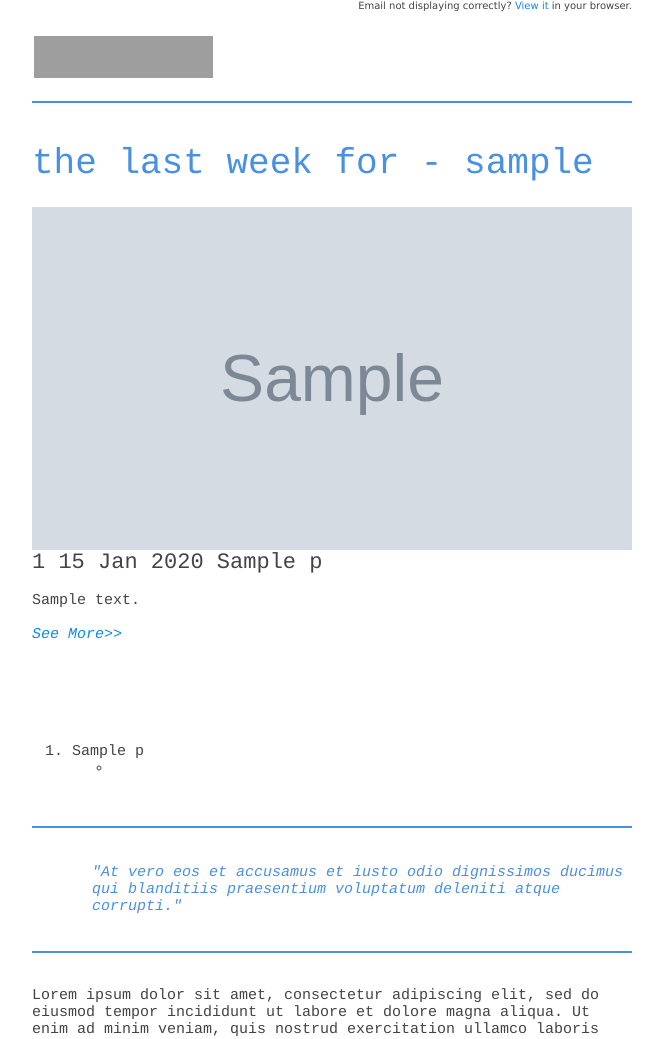
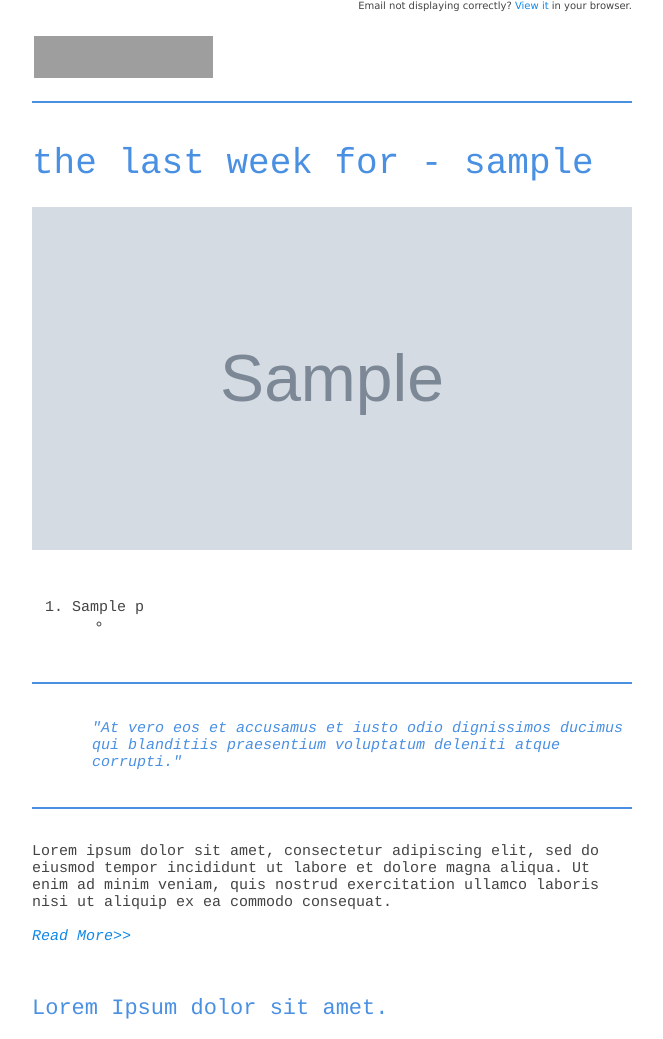
Before and after one commit to terrawattlabs/nomads, a Node server app: template templates/weekly/html.ejs in a window 1280 px wide. Shown: the top 1039 px of the page, without its empty margins (308-971 px from the left). Run offline with Node 20, Linux system fonts and the light colour scheme; the template is opened without the code that fills it: most values are stand-ins (such as "Sample title", 1, 10 or a date in 2020); grey boxes are pictures that could not be loaded.

Commit message:
something

```diff
--- a/templates/weekly/html.ejs
+++ b/templates/weekly/html.ejs
@@ -158,23 +158,6 @@
 </tr>
 </table>
 
-
-<table class="module" role="module" data-type="text" border="0" cellpadding="0" cellspacing="0"  width="100%" style="table-layout: fixed;" data-attributes='%7B%22dropped%22%3Atrue%2C%22child%22%3Afalse%2C%22padding%22%3A%220%2C0%2C51%2C0%22%2C%22containerbackground%22%3A%22%23ffffff%22%7D'>
-<% for(var i=0; i<p.length; i++) {%>
-<tr>
-  <td role="module-content"  valign="top" height="100%" style="padding: 0px 0px 51px 0px;" bgcolor="#ffffff"> <div><span style="font-size: 22px;"><%= i + 1 %> <%= p[i].prettyDate %> <%= p[i].name %></span></div> <div>&nbsp;</div>
-
-  <div><%= p[i].description %></div>
- <div>&nbsp;</div> <div><a href="http://nomads.stamplayapp.com/#/profile/weresovancy"><i>See More&gt;&gt;</i></a></div> </td>
-</tr>
-<% } %>
-</table>
-
-
-
-
-
-
 <table class="module" role="module" data-type="text" border="0" cellpadding="0" cellspacing="0"  width="100%" style="table-layout: fixed;" data-attributes='%7B%22dropped%22%3Atrue%2C%22child%22%3Afalse%2C%22padding%22%3A%2234%2C0%2C34%2C0%22%2C%22containerbackground%22%3A%22%23ffffff%22%7D'>
 <tr>
   <td role="module-content"  valign="top" height="100%" style="padding: 34px 0px 34px 0px;" bgcolor="#ffffff"> <div>
```
